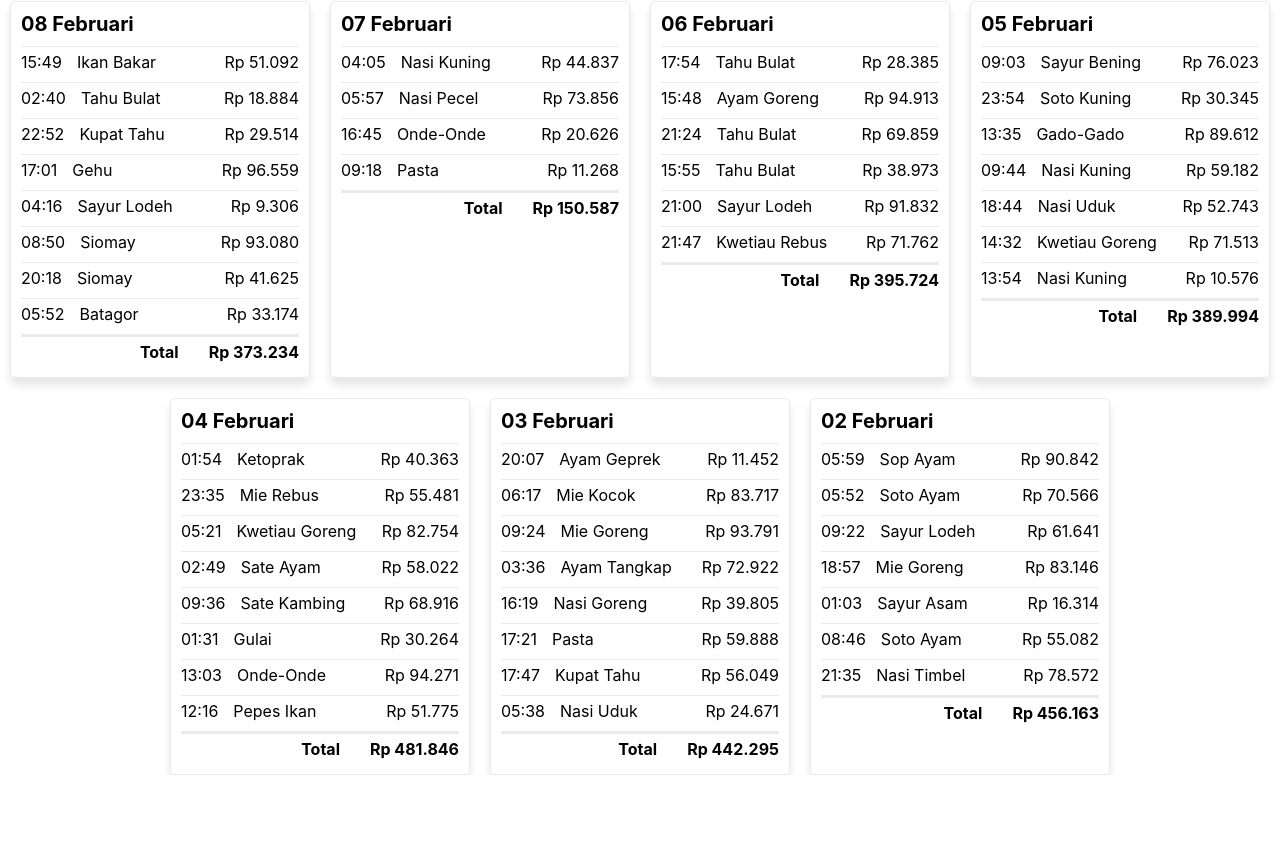
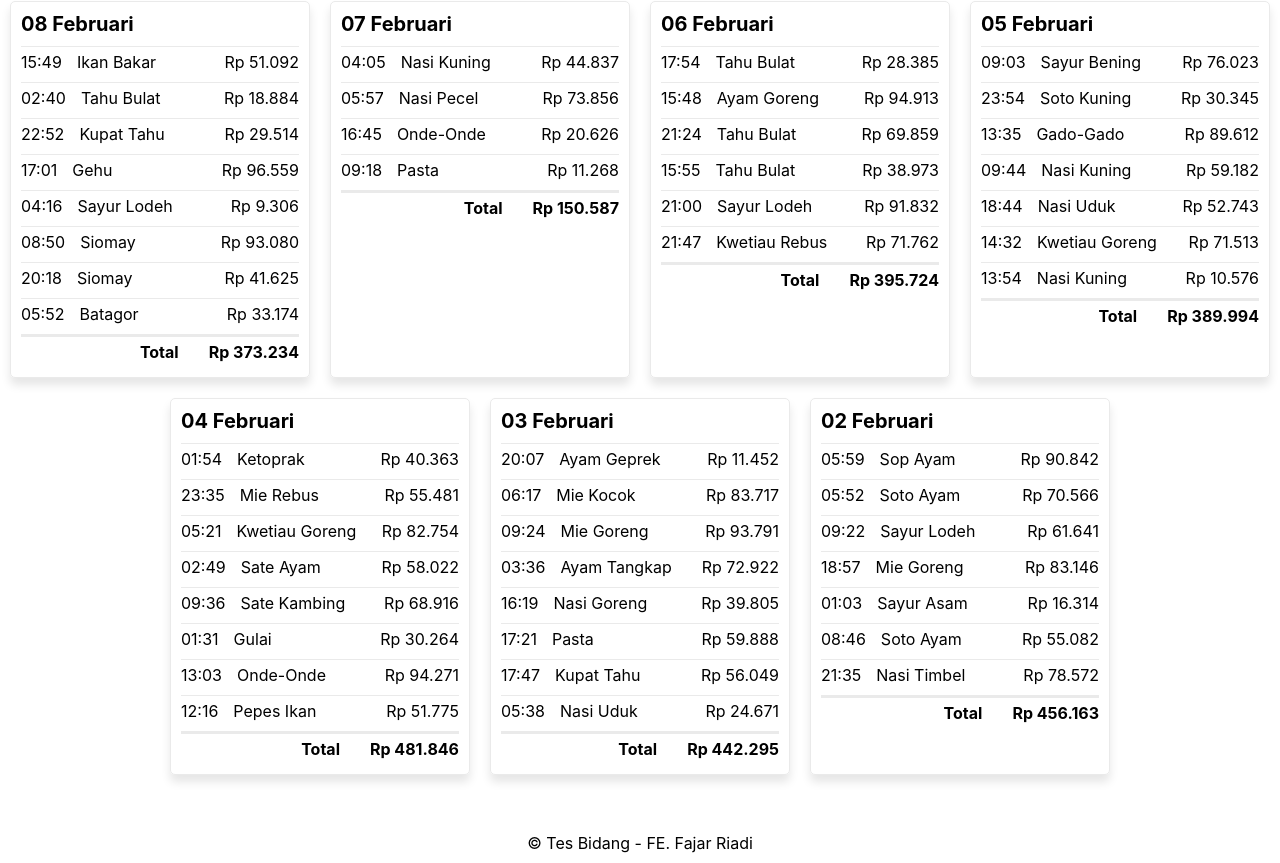
Before and after one commit to fajariadi-id/diari-jajan, a React (Create React App) app: page / in a window 1280 px wide. Shown: the part 1401-2264 px from the top of the page. Before the commit the page ends 2176 px from the top, so only its background shows below. Built offline with nearby package versions, Linux system fonts and the light colour scheme; data requests are answered from the project's data file.

Commit message:
add: footer

```diff
--- a/src/App.js
+++ b/src/App.js
@@ -1,6 +1,7 @@
 import React, { useEffect } from 'react';
 import { useDispatch } from 'react-redux';
 import { getItems } from './actions';
+import Footer from './components/Footer/Footer';
 import Header from './components/Header/Header';
 import Modal from './components/Modal/Modal';
 import Receipts from './components/Receipts/Receipts';
@@ -24,6 +25,7 @@ const App = () => {
       <Header />
       <Modal />
       <Receipts />
+      <Footer />
     </>
   );
 };
--- /dev/null
+++ b/src/components/Footer/Footer.js
@@ -0,0 +1,11 @@
+import React from 'react';
+
+const Footer = () => {
+  return (
+    <p style={{ textAlign: 'center', marginTop: '3rem', padding: '10px 0' }}>
+      &copy; Tes Bidang - FE. Fajar Riadi
+    </p>
+  );
+};
+
+export default Footer;
```
